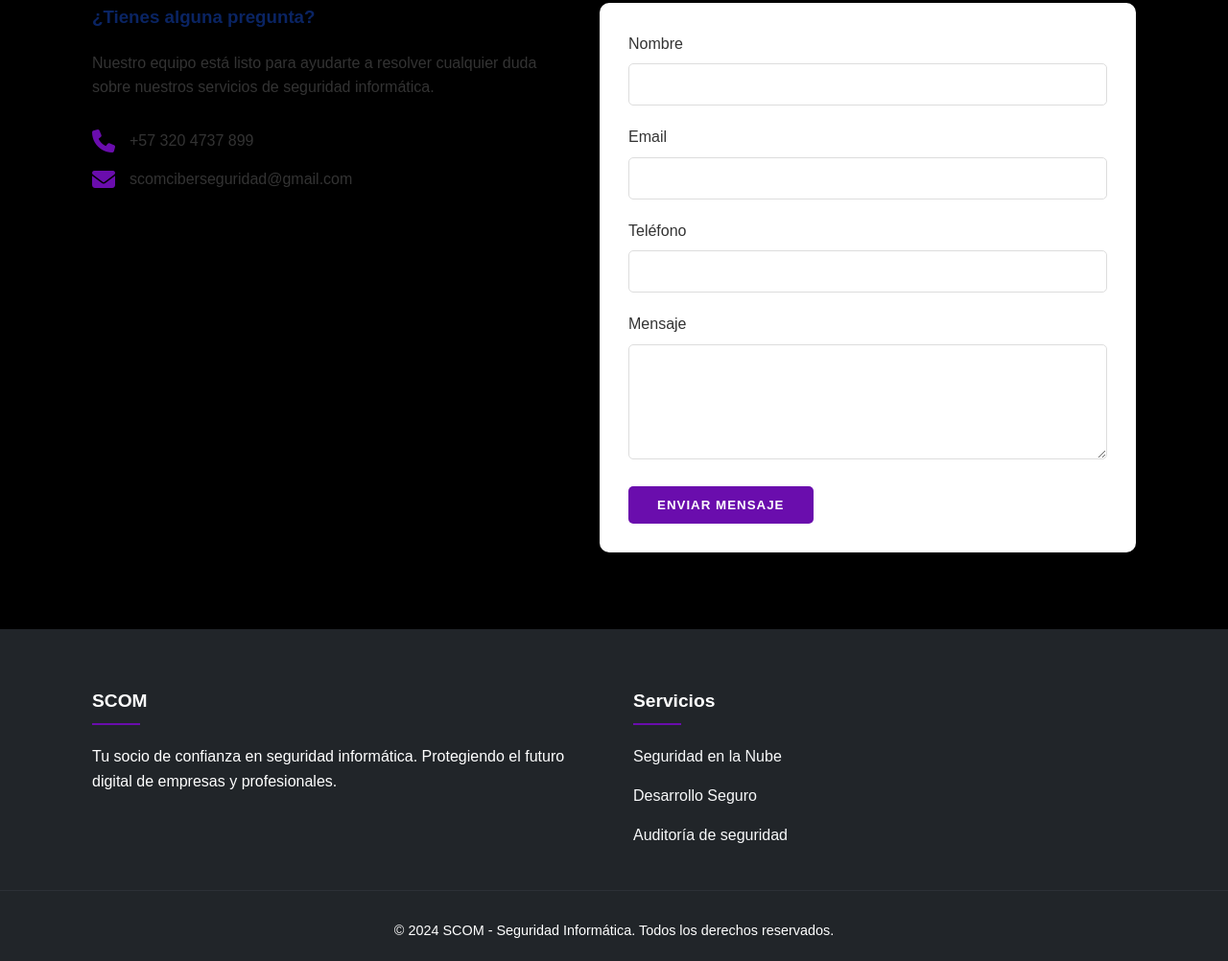
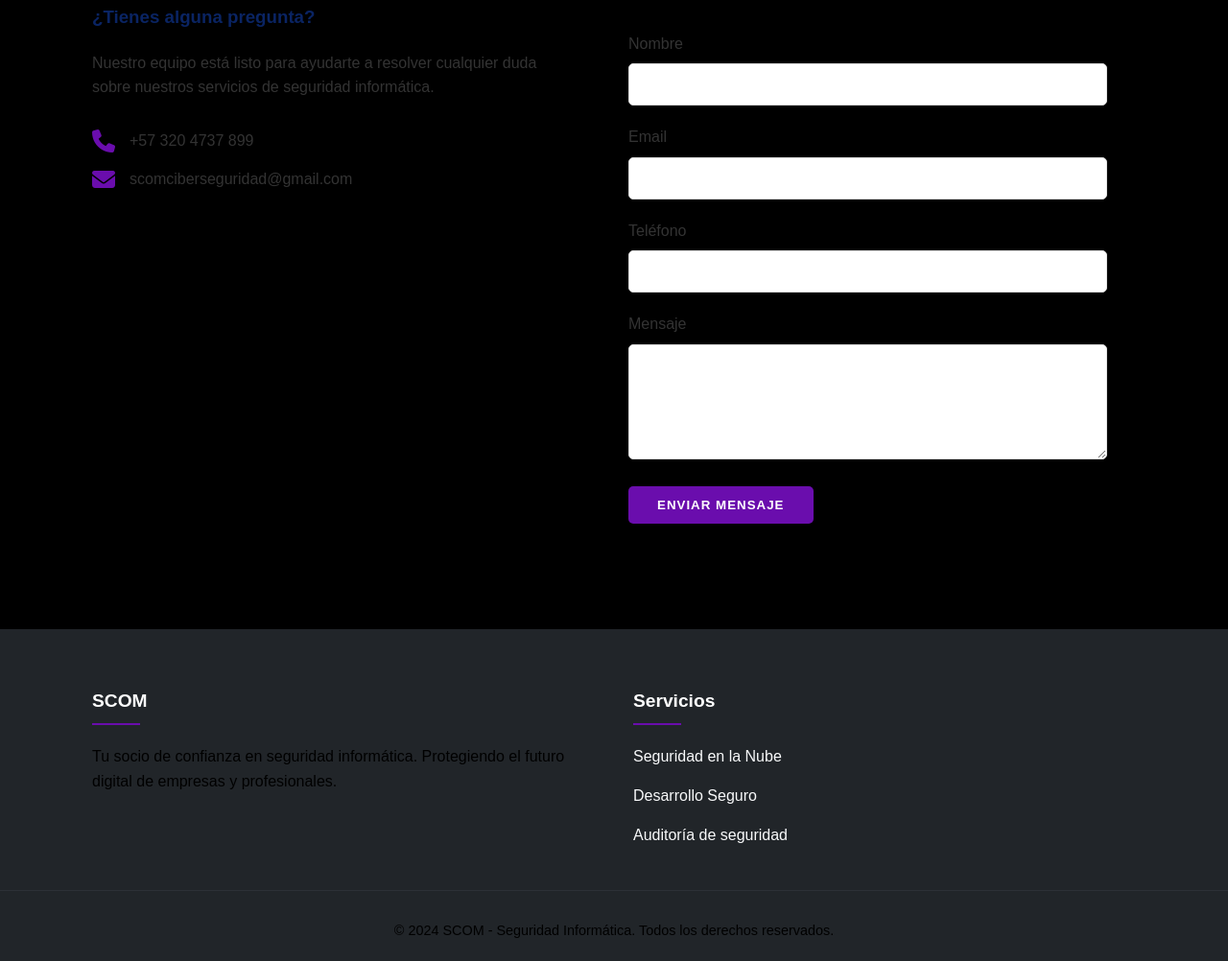
Before and after one commit to SASEMARO20/Scom, a plain HTML site: page index.html in a window 1280 px wide. Shown: the part 2612-3614 px from the top of the page at 96% size. Drawn offline with Linux system fonts and the light colour scheme.

Commit message:
Actualizar index.html

```diff
--- a/index.html
+++ b/index.html
@@ -120,7 +120,7 @@
         .contact-details li {display: flex; align-items: center; margin-bottom: 15px;}
         .contact-details i {color: var(--primary); font-size: 1.5rem; margin-right: 15px;}
         .contact-form {
-            background-color: white; padding: 30px; border-radius: 10px;
+            background-color: black; padding: 30px; border-radius: 10px;
             box-shadow: 0 5px 15px rgba(0,0,0,0.05);
         }
         .form-group {margin-bottom: 20px;}
@@ -133,7 +133,7 @@
         textarea.form-control {resize: vertical; min-height: 120px;}
 
         /* Footer */
-        footer {background-color: var(--dark); color: white; padding: 60px 0 20px;}
+        footer {background-color: var(--dark); color: black; padding: 60px 0 20px;}
         .footer-container {display: flex; flex-wrap: wrap; justify-content: space-between; gap: 40px;}
         .footer-col {flex: 1; min-width: 250px;}
         .footer-col h4 {
```
